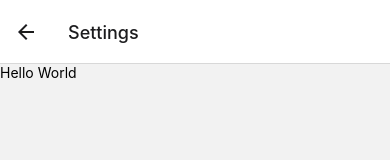
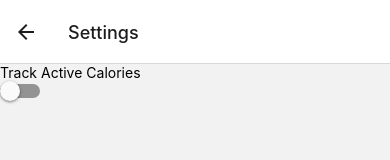
Before and after one commit to Steven-Rummler/caloric, a React Native app: screen /Settings in a window 390 px wide. Shown: the top 160 px of the page. Built offline with nearby package versions, Linux system fonts and the light colour scheme.

Commit message:
Change settings from settings page

```diff
--- a/Navigator.tsx
+++ b/Navigator.tsx
@@ -1,5 +1,4 @@
 import { Props, RootStackParamList } from './navigationTypes';
-import { useNavigation, useRoute } from '@react-navigation/native';
 
 import HistoryScreen from './screens/history';
 import HomeScreen from './screens/home';
--- a/screens/settings.tsx
+++ b/screens/settings.tsx
@@ -1,9 +1,23 @@
-import { Text, View } from 'react-native';
+import { Switch, Text, View } from 'react-native';
+import { getSettings, updateSetting } from '../store';
+import { useDispatch, useSelector } from 'react-redux';
 
 export default function SettingsScreen() {
+  const dispatch = useDispatch();
+  const settings = useSelector(getSettings);
+
+  const { trackActiveCalories } = settings;
   return (
     <View>
-      <Text>Hello World</Text>
+      <Text>Track Active Calories</Text>
+      <Switch
+        value={trackActiveCalories}
+        onChange={() => {
+          dispatch(
+            updateSetting({ trackActiveCalories: !trackActiveCalories })
+          );
+        }}
+      />
     </View>
   );
 }
```
